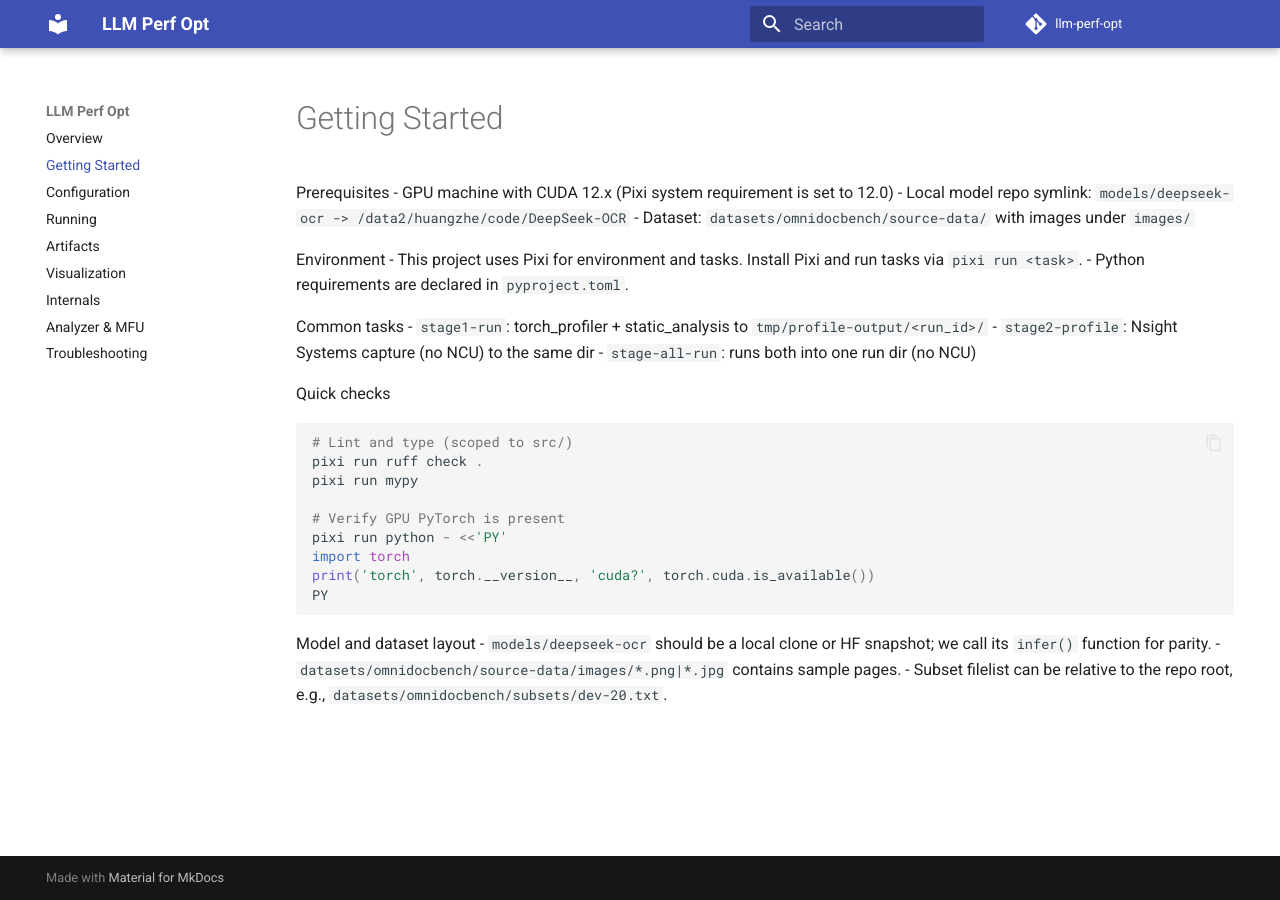
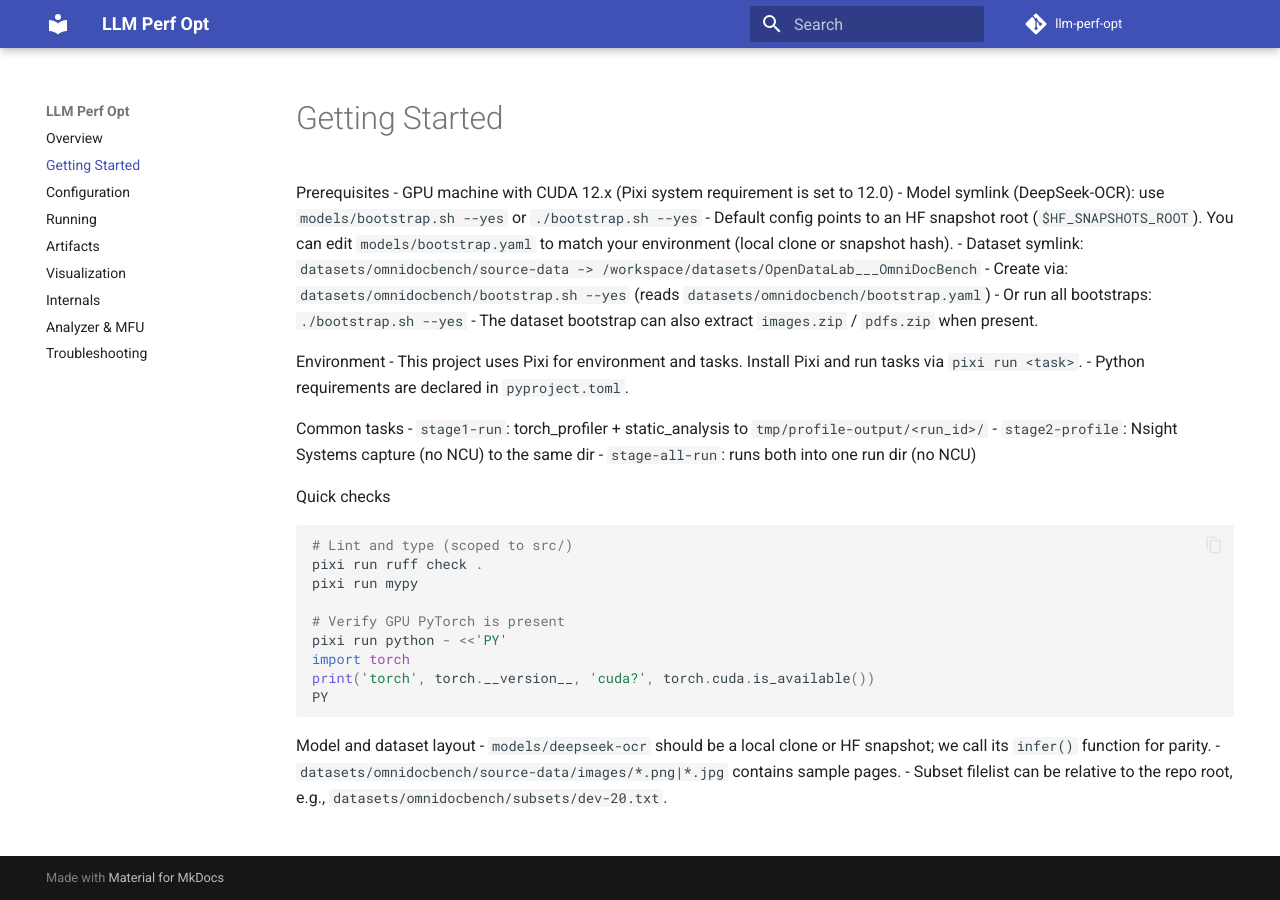
Before and after one commit to CodeGandee/llm-perf-opt, an MkDocs documentation site: the page built from docs/getting-started.md, in a window 1280 px wide. Built offline with MkDocs 1.6.1 and Material for MkDocs 9.7.7, drawn with Linux system fonts in a browser that asks for light colours.

Commit message:
bootstrap: add dataset+model bootstraps; remove generic symlink script
- Add datasets/omnidocbench/bootstrap.sh + bootstrap.yaml; prompt + in-place zip extraction; create source-data symlink
- Add models/bootstrap.sh + bootstrap.yaml for DeepSeek-OCR model symlink; sanity checks for required files
- Wire both into root ./bootstrap.sh; dataset first, then model
- Normalize dataset subset filelists to be relative to dataset root
- Remove scripts/bootstrap-symlinks.sh and scripts/data-pack.yaml (deprecated)
- Update docs (getting-started, troubleshooting, scripts/README, models/README, datasets/omnidocbench/README)

```diff
--- a/docs/getting-started.md
+++ b/docs/getting-started.md
@@ -2,8 +2,12 @@
 
 Prerequisites
 - GPU machine with CUDA 12.x (Pixi system requirement is set to 12.0)
-- Local model repo symlink: `models/deepseek-ocr -> /data2/huangzhe/code/DeepSeek-OCR`
-- Dataset: `datasets/omnidocbench/source-data/` with images under `images/`
+- Model symlink (DeepSeek-OCR): use `models/bootstrap.sh --yes` or `./bootstrap.sh --yes`
+  - Default config points to an HF snapshot root (`$HF_SNAPSHOTS_ROOT`). You can edit `models/bootstrap.yaml` to match your environment (local clone or snapshot hash).
+- Dataset symlink: `datasets/omnidocbench/source-data -> /workspace/datasets/OpenDataLab___OmniDocBench`
+  - Create via: `datasets/omnidocbench/bootstrap.sh --yes` (reads `datasets/omnidocbench/bootstrap.yaml`)
+  - Or run all bootstraps: `./bootstrap.sh --yes`
+  - The dataset bootstrap can also extract `images.zip` / `pdfs.zip` when present.
 
 Environment
 - This project uses Pixi for environment and tasks. Install Pixi and run tasks via `pixi run <task>`.
```
Also changed, not shown: datasets/omnidocbench/README.md (+15 -4 lines), docs/troubleshooting.md (+2 -0 lines), models/README.md (+8 -7 lines), scripts/README.md (+4 -0 lines), 10 other files.
